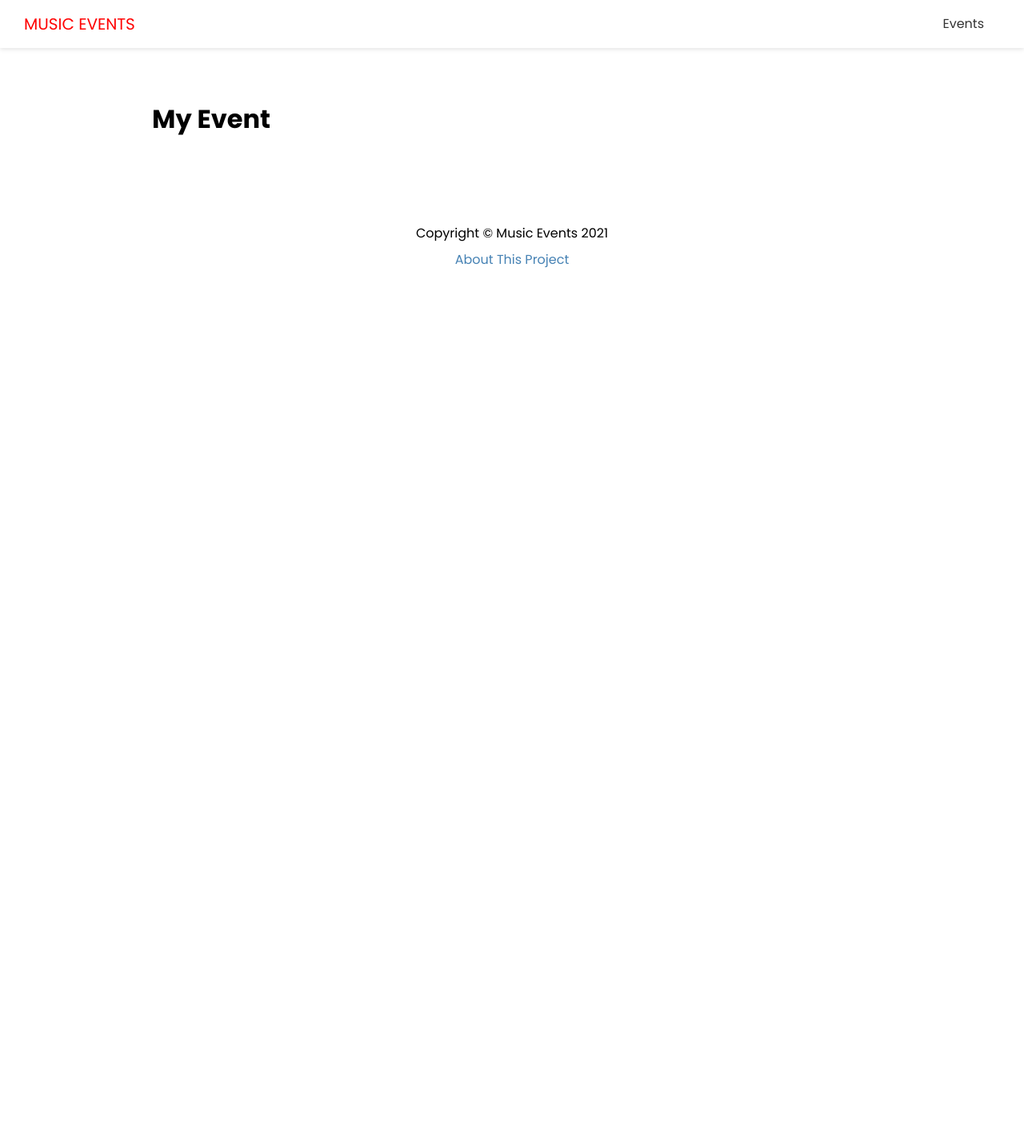
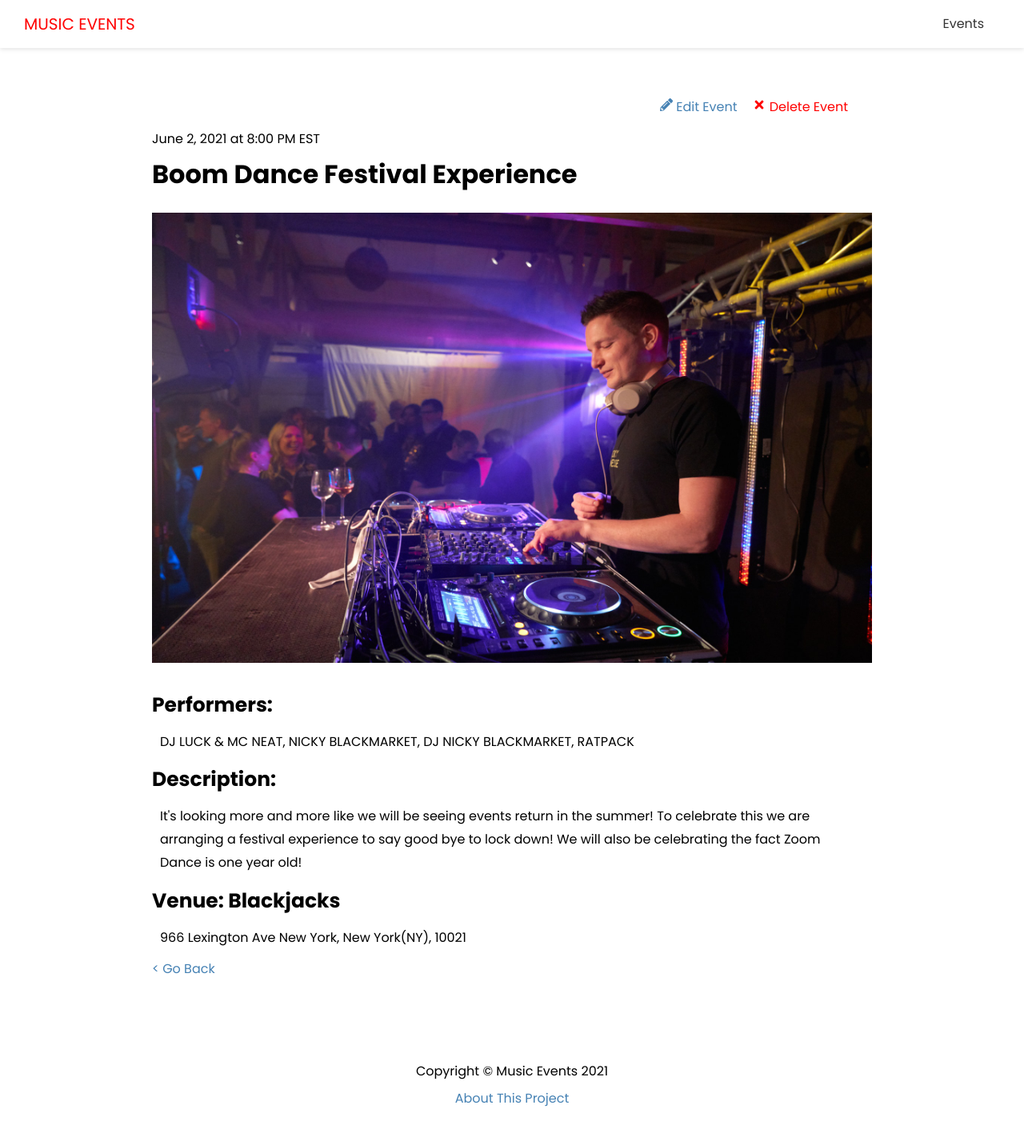
Before and after one commit to manutdmohit/music-events-frontend, a Next.js app: page /events/boom-dance-festival-experience in a window 1280 px wide. Shown: the top 1422 px of the page at 80% size. Before the commit the page ends 800 px from the top, so only its background shows below. Built offline with nearby package versions, Linux system fonts and the light colour scheme; no server answers.

Commit message:
single event page

```diff
--- a/pages/events/[slug].js
+++ b/pages/events/[slug].js
@@ -1,9 +1,94 @@
+import Link from 'next/link';
+import Image from 'next/image';
+import { FaPencilAlt, FaTimes } from 'react-icons/fa';
+
 import Layout from '@/components/Layout';
+import { API_URL } from '@/config/index';
+import styles from '@/styles/Event.module.css';
 
-export default function EventPage() {
+export async function getStaticPaths() {
+  const res = await fetch(`${API_URL}/api/events`);
+
+  const events = await res.json();
+
+  const paths = events.map((evt) => ({
+    params: {
+      slug: evt.slug,
+    },
+  }));
+
+  return {
+    paths,
+    fallback: false,
+  };
+}
+
+export async function getStaticProps({ params: { slug } }) {
+  const res = await fetch(`${API_URL}/api/events/${slug}`);
+  const events = await res.json();
+
+  return {
+    props: {
+      evt: events[0],
+    },
+    revalidate: 1,
+  };
+}
+
+// export async function getServerSideProps({ query: { slug } }) {
+//   const res = await fetch(`${API_URL}/api/events/${slug}`);
+//   const events = await res.json();
+
+//   return {
+//     props: {
+//       evt: events[0],
+//     },
+//   };
+// }
+
+const deleteEvent = () => {
+  alert('Deleted');
+};
+
+export default function EventPage({ evt }) {
   return (
     <Layout>
-      <h1>My Event</h1>
+      <div className={styles.event}>
+        <div className={styles.controls}>
+          <Link href={`/events/edit/${evt.id}`}>
+            <a>
+              <FaPencilAlt /> Edit Event
+            </a>
+          </Link>
+          <a href="#" className={styles.delete} onClick={deleteEvent}>
+            <FaTimes /> Delete Event
+          </a>
+        </div>
+
+        <span>
+          {evt.date} at {evt.time}
+        </span>
+        <h1>{evt.name}</h1>
+        {evt.image && (
+          <div className={styles.image}>
+            <Image src={evt.image} width={960} height={600} />
+          </div>
+        )}
+
+        <h3>Performers:</h3>
+        <p>{evt.performers}</p>
+        <h3>Description:</h3>
+        <p>{evt.description}</p>
+        <h3>Venue: {evt.venue}</h3>
+        <p>{evt.address}</p>
+
+
+        <Link href="/events">
+          <a className={styles.back}>
+         { "<"} Go Back
+          </a>
+        </Link>
+      </div>
     </Layout>
   );
 }
--- /dev/null
+++ b/styles/Event.module.css
@@ -0,0 +1,27 @@
+.event{
+    position: relative;
+    padding-top: 40px;
+}
+
+.event h3{
+    font-size: 25px;
+}
+
+.event p{
+    margin: 10px;
+}
+
+.image{
+    margin-bottom: 20px;
+}
+
+.controls{
+    position: absolute;
+    right: 30px;
+    top: 0;
+}
+
+.delete{
+    margin-left: 20px;
+    color: red;
+}
```
